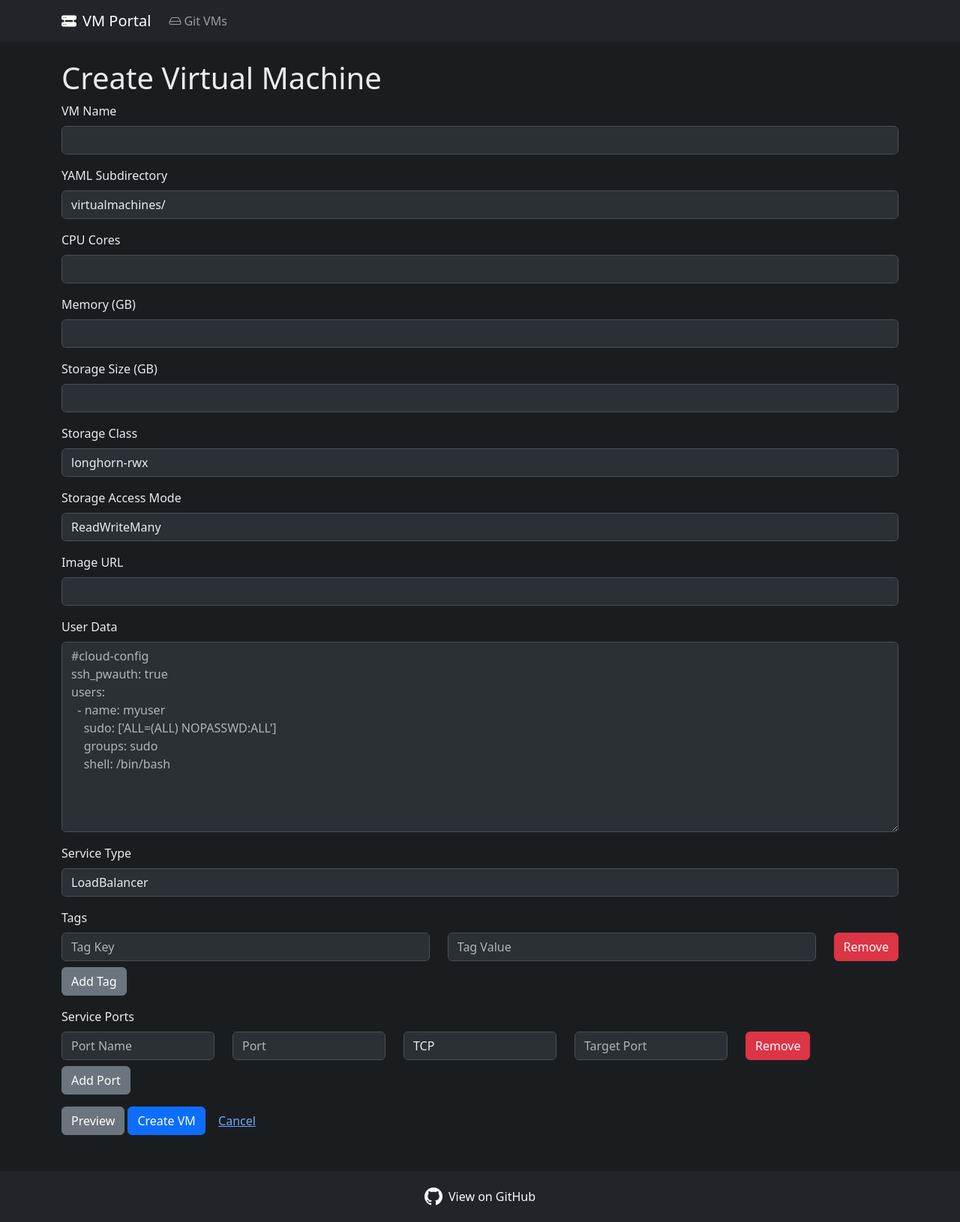
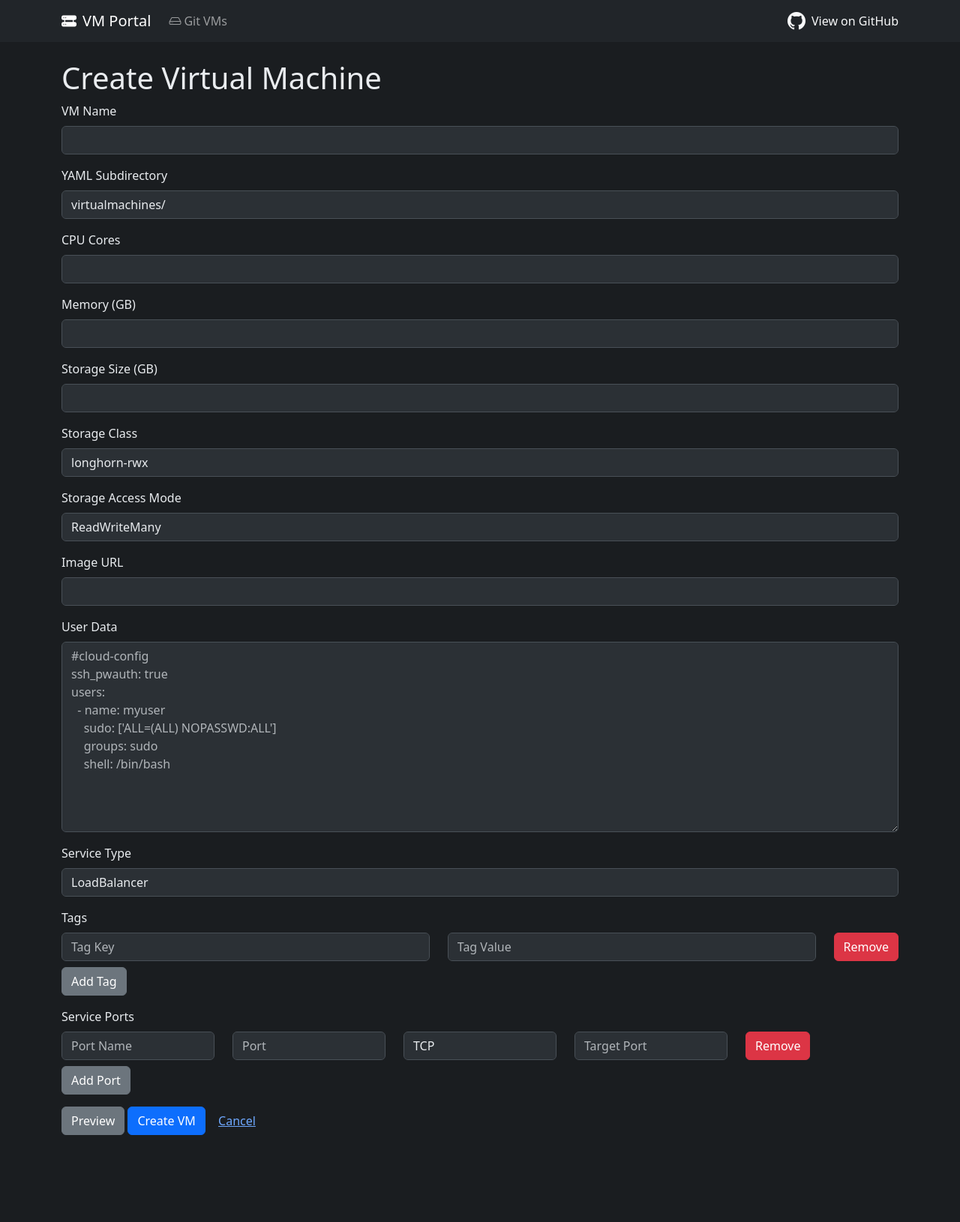
Before and after one commit to MichaelTrip/kubevirt-portal, a Flask app: page /create in a window 1280 px wide. Shown: the whole page at 75% size. After the commit the page ends 1514 px from the top, so only its background shows below. Run offline with Flask 3, Linux system fonts and the light colour scheme; parts of the project's set-up code (start-up, migrations or seed data) failed here and were passed over.

Commit message:
feat: Move GitHub link from footer to navbar

```diff
--- a/app/templates/base.html
+++ b/app/templates/base.html
@@ -53,7 +53,7 @@
                 <span class="navbar-toggler-icon"></span>
             </button>
             <div class="collapse navbar-collapse" id="navbarNav">
-                <ul class="navbar-nav">
+                <ul class="navbar-nav me-auto">
                     <li class="nav-item">
                         <a class="nav-link" href="{{ url_for('main.vm_list') }}">
                             <i class="bi bi-hdd me-1"></i>Git VMs
@@ -67,6 +67,13 @@
                     </li>
                     {% endif %}
                 </ul>
+                <a href="https://github.com/MichaelTrip/kubevirt-portal"
+                   class="text-decoration-none text-light d-flex align-items-center"
+                   target="_blank"
+                   rel="noopener noreferrer">
+                    <i class="bi bi-github me-2 fs-4"></i>
+                    <span>View on GitHub</span>
+                </a>
             </div>
         </div>
     </nav>
@@ -81,19 +88,6 @@
         {% block content %}{% endblock %}
     </div>
 
-    <footer class="footer mt-5 py-3 bg-dark">
-        <div class="container">
-            <div class="d-flex justify-content-center align-items-center">
-                <a href="https://github.com/MichaelTrip/kubevirt-portal"
-                   class="text-decoration-none text-light d-flex align-items-center"
-                   target="_blank"
-                   rel="noopener noreferrer">
-                    <i class="bi bi-github me-2 fs-4"></i>
-                    <span>View on GitHub</span>
-                </a>
-            </div>
-        </div>
-    </footer>
 
     <script src="https://cdn.jsdelivr.net/npm/bootstrap@5.1.3/dist/js/bootstrap.bundle.min.js"></script>
 </body>
```
